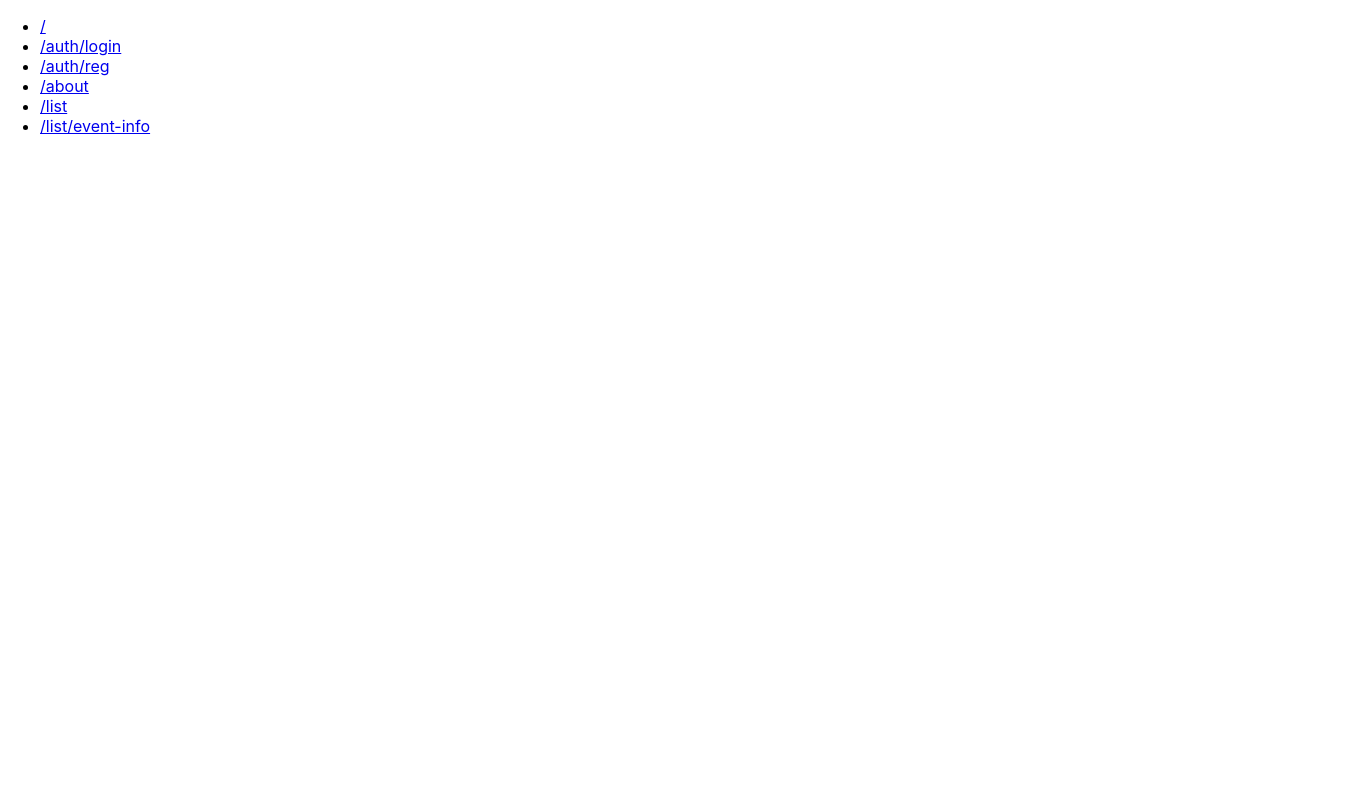
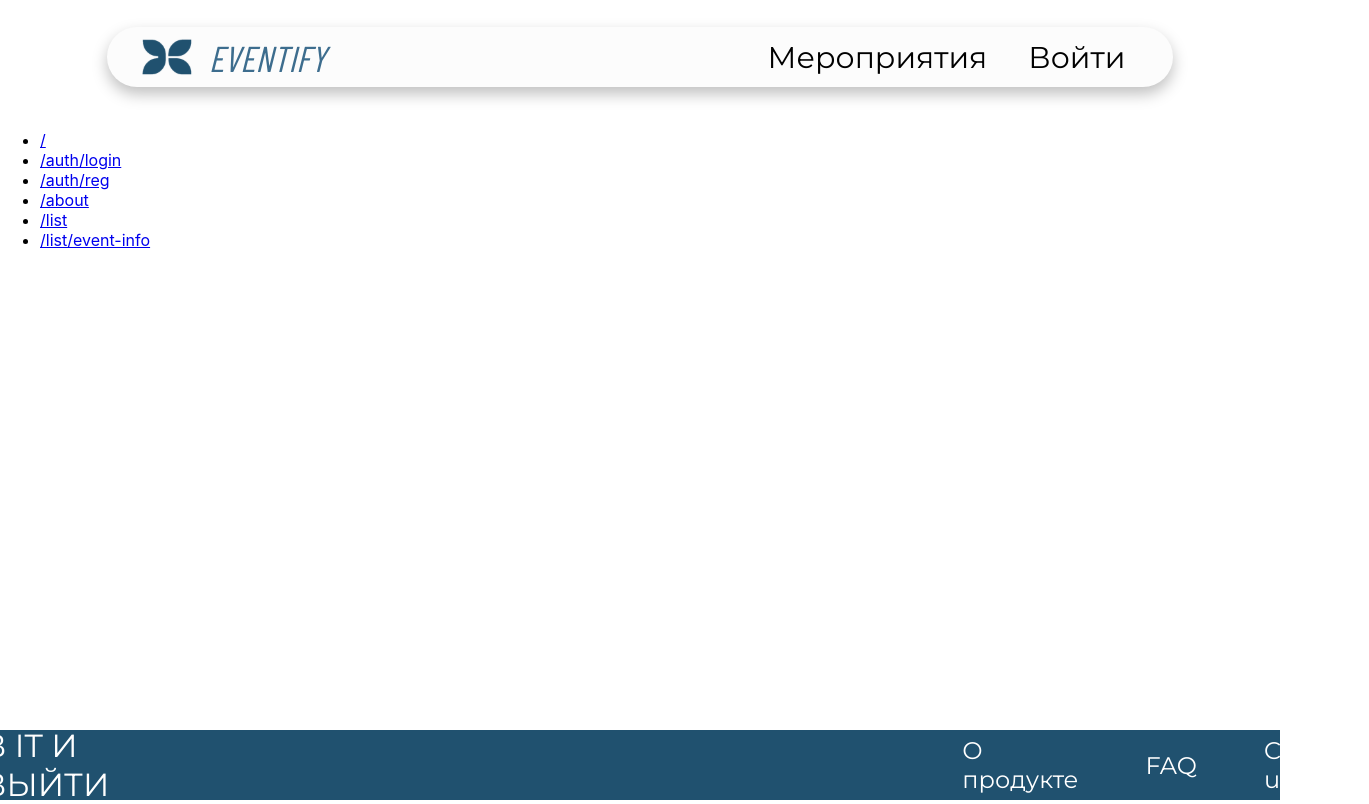
Before and after one commit to neograne/Eventify, a React (Create React App) app in the folder code/frontend/: page /dev/list-pages in a window 1280 px wide. Shown: the whole page, 1369 px wide, since content can reach past the window. Built offline with nearby package versions, Linux system fonts and the light colour scheme; a web font is replaced by a local one.

Commit message:
refactor: Исправил footer. Теперь, если страница слишком короткая, то он будет прижат к низу экрана

```diff
--- a/code/frontend/src/App.js
+++ b/code/frontend/src/App.js
@@ -12,28 +12,32 @@ import EventsList from './pages/EventsList';
 import EventInfo from './pages/EventInfo';
 import Profile from './pages/Profile';
 
-
 function App() {
   return (
     <Router>
-      <div>
-        <main>
+      <div style={{
+        display: 'flex',
+        flexDirection: 'column',
+        minHeight: '100vh', // Это гарантирует, что контейнер будет как минимум высотой с viewport
+      }}>
+        <Header />
+        <main style={{
+          flex: 1 // Это заставляет main занимать всё доступное пространство
+        }}>
           <Routes>
-            <Route path="/" element={<div><Header/> <Main /> <Footer/></div>} />
-            <Route path="/profile" element={<div><Header/> <Profile /> <Footer/></div>} />
-            <Route path="/auth/login" element={<div><Header/> <Login /> <Footer/></div>} />
-            <Route path="/auth/registration" element={<div><Header/> <RegistrationForm /> <Footer/></div>} />
-            <Route path="/list" element={<div><Header/> <EventsList /> <Footer/></div>} />
-            <Route path="/list/event-info" element={<div><Header/> <EventInfo /> <Footer/></div>} />
-
+            <Route path="/" element={<Main />} />
+            <Route path="/profile" element={<Profile />} />
+            <Route path="/auth/login" element={<Login />} />
+            <Route path="/auth/registration" element={<RegistrationForm />} />
+            <Route path="/list" element={<EventsList />} />
+            <Route path="/list/event-info" element={<EventInfo />} />
             <Route path="/dev/list-pages" element={<DevListPages />} />
           </Routes>
         </main>
-
+        <Footer />
       </div>
     </Router>
   );
 }
 
-
 export default App;
--- a/code/frontend/src/components/Footer.js
+++ b/code/frontend/src/components/Footer.js
@@ -5,7 +5,7 @@ const Footer = () => {
   return (
     <nav style={styles.container}>
         <a href="/git" style={styles.logo}>
-          <img src={teamLogo} width={68}/>
+          <img src={teamLogo} width={50} alt="Team Logo"/>
           <p>В IT И ВЫЙТИ</p>
         </a>
         <ul style={styles.list}>
@@ -21,26 +21,25 @@ const styles = {
   container: {
     display: "flex",
     justifyContent: "center",
-    alignItems: 'center',
     width: "100%",
-
     fontFamily: "Montserrat",
-    height: "100px",
-
+    height: "70px",
     color: "white",
-    textAlign: "center",
     gap: "813px",
     backgroundColor: "#20516F",
+    // Убираем фиксированную позицию, так как теперь это часть flex-контейнера
+    marginTop: 'auto', // Это заставляет footer прижиматься к низу
+
   },
   list: {
     display: "flex",
     gap: "57px",
     listStyle: "none",
+    alignItems: 'center',
   },
 
   item: {
-    fontSize: "16px", // Восстанавливаем размер шрифта
-    marginRight: "10px", // Расстояние между элементами
+    marginRight: "10px",
     color: "white",
     textDecoration: "none",
     fontSize: "24px",
@@ -52,7 +51,7 @@ const styles = {
     gap: "21px",
     color: "white",
     textDecoration: "none",
-    fontSize: "32px"
+    fontSize: "32px",
   },
 }
 
```
